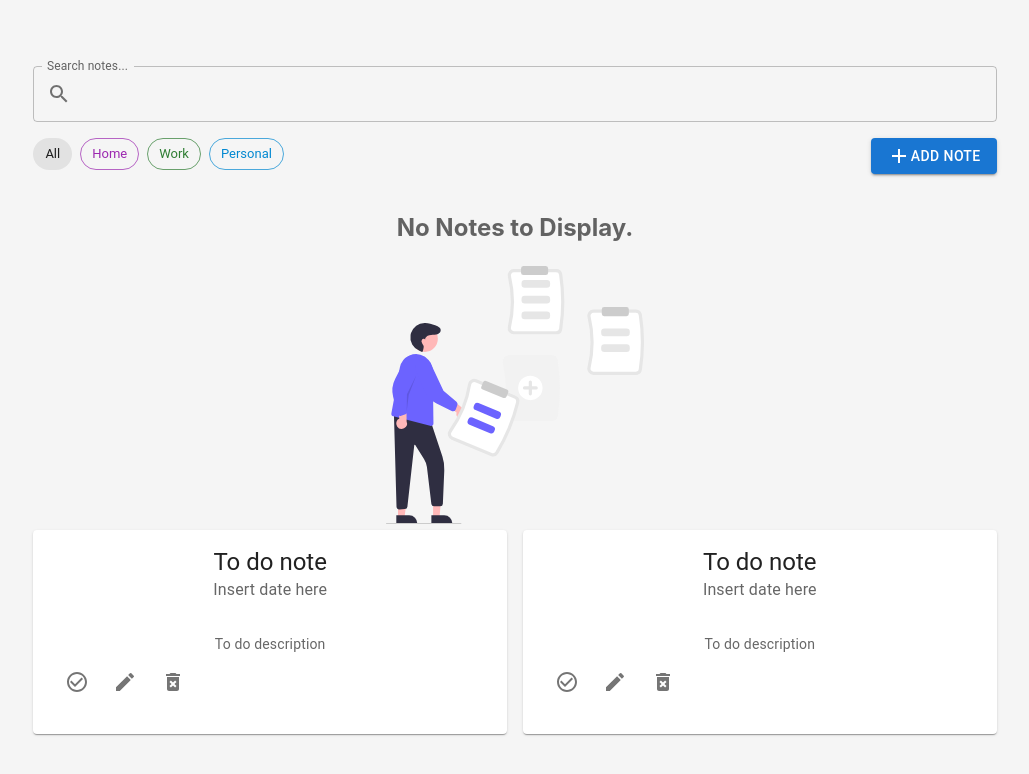
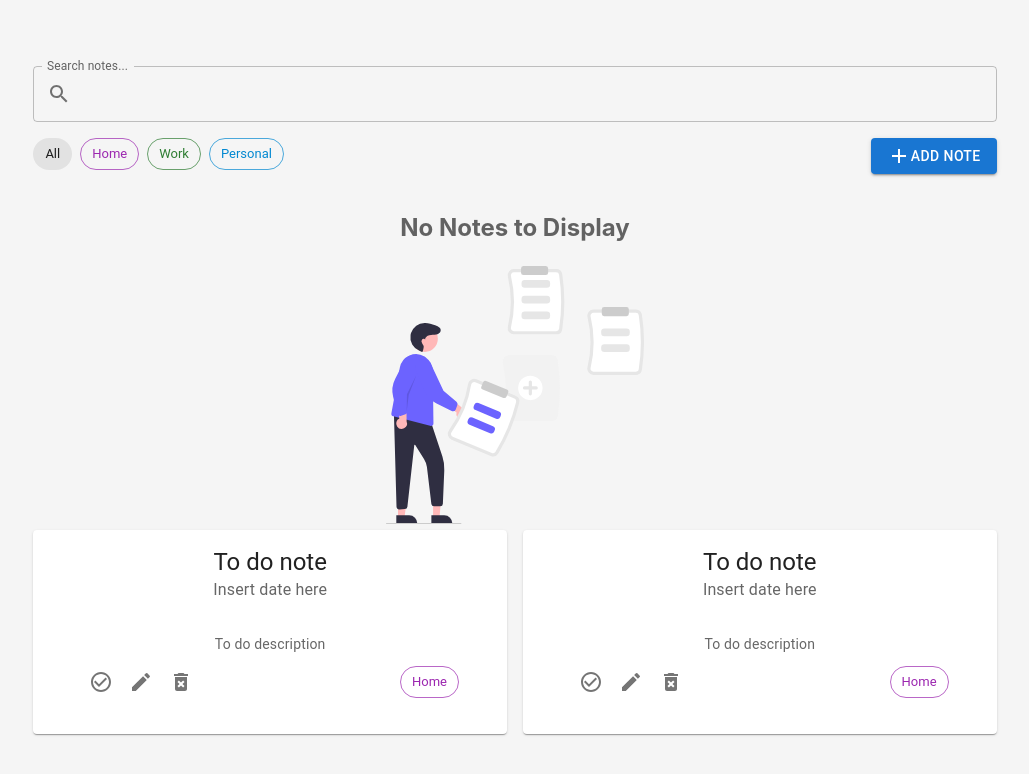
Before and after one commit to StephenCsengo/notes, a React (Vite) app: page / in a window 1280 px wide. Shown: the top 774 px of the page, without its empty margins (125-1154 px from the left). Built offline with nearby package versions, Linux system fonts and the light colour scheme.

Commit message:
Added submit functionality to AddNote

```diff
--- a/src/App.jsx
+++ b/src/App.jsx
@@ -1,4 +1,4 @@
-import React, { useState } from "react";
+import React, { useEffect, useState } from "react";
 import reactLogo from "./assets/react.svg";
 import viteLogo from "/vite.svg";
 import noNotes from "./assets/notNotes.svg";
@@ -11,7 +11,33 @@ import NoteForm from "./components/NoteForm.jsx";
 import Progress from "./components/Progress.jsx";
 import NoteCard from "./components/Card.jsx";
 import { Grid2 } from "@mui/material";
+
 const App = () => {
+  const [tasks, setTasks] = useState(() => {
+    const savedTasks = localStorage.getItem("tasks");
+    return savedTasks ? JSON.parse(savedTasks) : [];
+  });
+
+  useEffect(() => {
+    localStorage.setItem("tasks", JSON.stringify(tasks));
+  }, [tasks]);
+
+  const addTask = (newTask) => {
+    setTasks([...tasks, newTask]);
+  };
+
+  const completeTask = (taskId) => {
+    setTasks(
+      tasks.map((task) =>
+        task.id === taskId ? { ...task, completed: !task.completed } : task
+      )
+    );
+  };
+
+  const deleteTask = (taskId) => {
+    setTasks(tasks.filter((task) => task.id !== taskId));
+  };
+  console.log(tasks);
   return (
     <Container maxWidth="xl">
       <Grid2 container spacing={2}>
@@ -23,10 +49,10 @@ const App = () => {
           <Progress />
         </Grid2>
         <Grid2 display="flex" justifyContent="right" size={4}>
-          <AddNote />
+          <AddNote onAddTask={addTask} />
         </Grid2>
         <Grid2 size={12}>
-          <h2>No Notes to Display.</h2>
+          <h2>No Notes to Display</h2>
           <img src={noNotes} />
         </Grid2>
       </Grid2>
--- a/src/components/AddNote.jsx
+++ b/src/components/AddNote.jsx
@@ -1,35 +1,43 @@
 import React, { useState, Fragment } from "react";
-import { Button, TextField, MenuItem, Dialog, DialogActions, DialogContent, DialogContentText, DialogTitle } from "@mui/material";
+import {
+  Button,
+  TextField,
+  MenuItem,
+  Dialog,
+  DialogActions,
+  DialogContent,
+  DialogContentText,
+  DialogTitle,
+} from "@mui/material";
 import AddIcon from "@mui/icons-material/Add";
 
-const AddNote = () => {
+const AddNote = ({ onAddTask }) => {
   const [open, setOpen] = useState(false);
   const [title, setTitle] = useState("");
   const [desc, setDesc] = useState("");
-  const [type, setType] = useState("Personal");
+  const [type, setType] = useState("Home");
   const types = [
     {
       key: 1,
-          value: "Personal"
+      value: "Home",
     },
     {
       key: 2,
-              value:"Home"
+      value: "Personal",
     },
     {
       key: 3,
-              value: "Work"
-      }
+      value: "Work",
+    },
   ];
-
 
   const handleOpen = () => {
     setOpen(true);
-  }
+  };
 
   const handleClose = () => {
     setOpen(false);
-  }
+  };
   return (
     <Fragment>
       <Button variant="contained" onClick={handleOpen}>
@@ -40,19 +48,40 @@ const AddNote = () => {
         open={open}
         onClose={handleClose}
         PaperProps={{
-          component: 'form',
+          component: "form",
           onSubmit: (e) => {
             e.preventDefault();
             console.log(title, desc, type);
-            handleClose;
+            const newTask = {
+              id: Date.now(),
+              date: Date.now(),
+              title: title,
+              type: type,
+              desc: desc,
+            };
+            onAddTask(newTask);
+            handleClose();
           },
         }}
       >
         <DialogTitle>Add Note</DialogTitle>
         <DialogContent>
-        <TextField id="title" value={title} onChange={(e) => setTitle(e.target.value)} label="Title" required></TextField>
-            <TextField id="desc" value={desc} onChange={(e) => setDesc(e.target.value)} multiline rows={4} label="Description"
-            required></TextField>
+          <TextField
+            id="title"
+            value={title}
+            onChange={(e) => setTitle(e.target.value)}
+            label="Title"
+            required
+          ></TextField>
+          <TextField
+            id="desc"
+            value={desc}
+            onChange={(e) => setDesc(e.target.value)}
+            multiline
+            rows={4}
+            label="Description"
+            required
+          ></TextField>
           <TextField
             id="type"
             value={type}
--- a/src/components/Card.jsx
+++ b/src/components/Card.jsx
@@ -1,19 +1,36 @@
 import React from "react";
-import { Menu, Typography, Card, CardContent, CardActionArea, CardHeader, IconButton, CardActions } from "@mui/material";
-import { MoreVert, CheckCircleOutline, Edit, DeleteForever, Delete } from "@mui/icons-material";
+import {
+  Menu,
+  Typography,
+  Card,
+  CardContent,
+  CardActionArea,
+  CardHeader,
+  IconButton,
+  CardActions,
+  Chip,
+  Container,
+  Box,
+} from "@mui/material";
+import {
+  MoreVert,
+  CheckCircleOutline,
+  Edit,
+  DeleteForever,
+  Delete,
+} from "@mui/icons-material";
 
 const NoteCard = () => {
   return (
     <Card>
-            <CardHeader
-                title="To do note"
-                subheader="Insert date here"
-            />
+      <CardHeader title="To do note" subheader="Insert date here" />
       <CardContent>
-                <Typography variant="body2" sx={{color: 'text.secondary'}}>
+        <Typography variant="body2" sx={{ color: "text.secondary" }}>
           To do description
         </Typography>
         <CardActions>
+          <Container>
+            <Box sx={{ float: "left" }}>
               <IconButton>
                 <CheckCircleOutline color="green" />
               </IconButton>
@@ -23,10 +40,20 @@ const NoteCard = () => {
               <IconButton>
                 <DeleteForever />
               </IconButton>
+            </Box>
+          </Container>
+          <Container sx={{ justifyContent: "flex-end" }}>
+            <Chip
+              label="Home"
+              color="secondary"
+              variant="outlined"
+              sx={{ float: "right" }}
+            />
+          </Container>
         </CardActions>
       </CardContent>
     </Card>
   );
-}
+};
 
 export default NoteCard;
--- a/src/components/NoteForm.jsx
+++ b/src/components/NoteForm.jsx
@@ -8,28 +8,49 @@ const NoteForm = () => {
   const types = [
     {
       key: 1,
-            value: "Personal"
+      value: "Personal",
     },
     {
       key: 2,
-                value:"Home"
+      value: "Home",
     },
     {
       key: 3,
-                value: "Work"
-        }
+      value: "Work",
+    },
   ];
 
   const handleSubmit = (e) => {
     e.preventDefault();
-        console.log(title, desc, type)
-    }
+    console.log(title, desc, type);
+    const newTask = {
+      id: Date.now(),
+      date: Date.now(),
+      title: { title },
+      type: { type },
+      desc: { desc },
+      completed: false,
+    };
+  };
 
   return (
     <form onSubmit={handleSubmit}>
-            <TextField id="title" value={title} onChange={(e) => setTitle(e.target.value)} label="Title" required></TextField>
-            <TextField id="desc" value={desc} onChange={(e) => setDesc(e.target.value)} multiline rows={4} label="Description"
-            required></TextField>
+      <TextField
+        id="title"
+        value={title}
+        onChange={(e) => setTitle(e.target.value)}
+        label="Title"
+        required
+      ></TextField>
+      <TextField
+        id="desc"
+        value={desc}
+        onChange={(e) => setDesc(e.target.value)}
+        multiline
+        rows={4}
+        label="Description"
+        required
+      ></TextField>
       <TextField
         id="type"
         value={type}
@@ -47,6 +68,6 @@ const NoteForm = () => {
       <Button>Add</Button>
       <Button>Cancel</Button>
     </form>
-    )
-}
+  );
+};
 export default NoteForm;
--- a/src/components/Progress.jsx
+++ b/src/components/Progress.jsx
@@ -2,6 +2,7 @@ import React, { useState } from "react";
 import { LinearProgress } from "@mui/material";
 
 const Progress = () => {
+  return <LinearProgress variant="determinate" value={25} />;
+};
 
-}
 export default Progress;
```
Also changed, not shown: 1 other file (tests, documents, lock files or other folders). Lines whose indentation alone changed are shown as unchanged.
